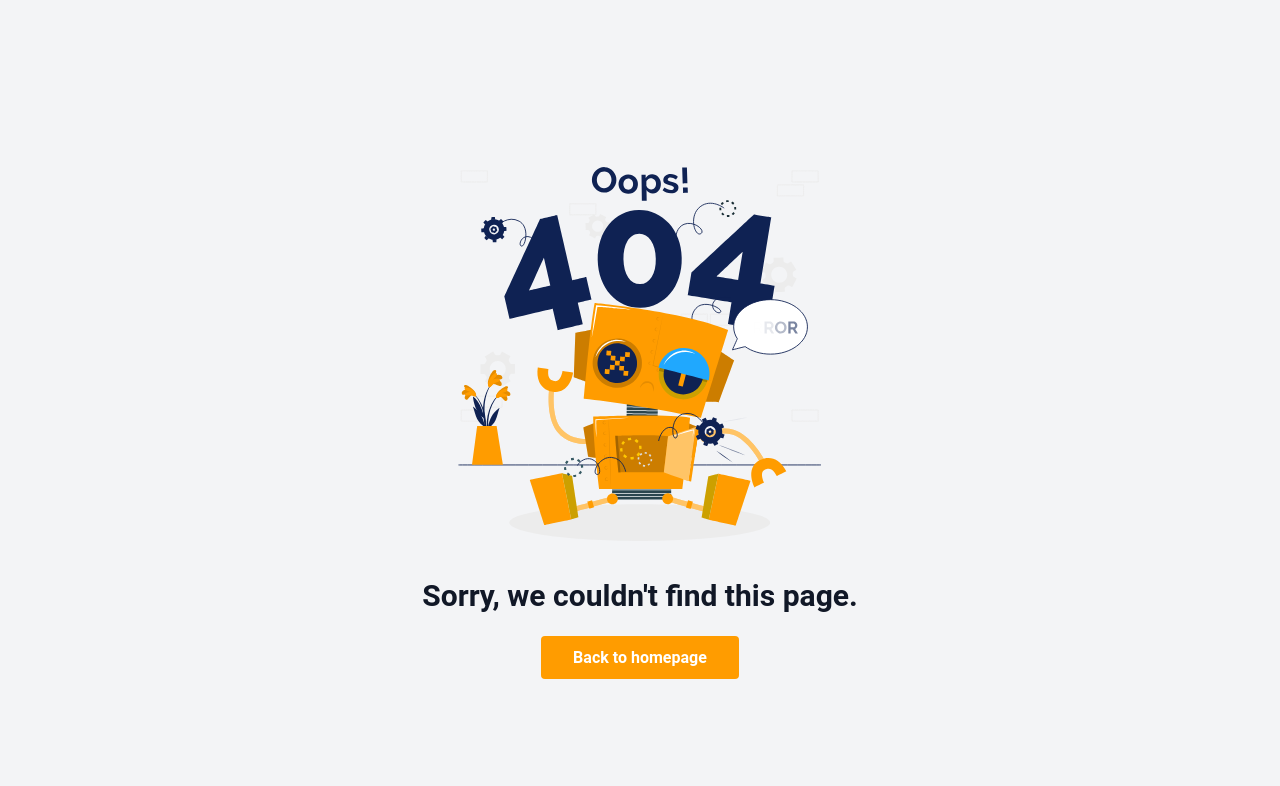
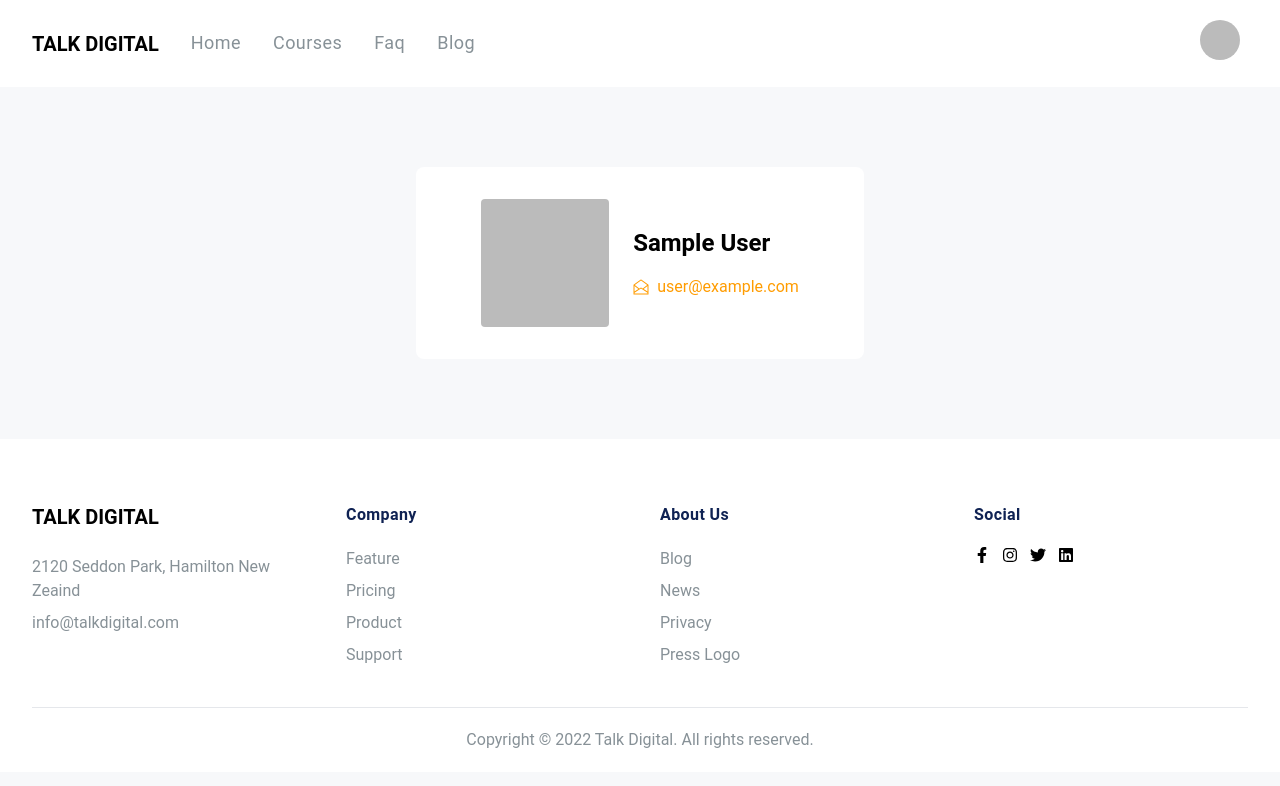
Before and after one commit to nwebpro/talk-digital-client, a React (Create React App) app: page /profile in a window 1280 px wide. Shown: the top 786 px of the page. Built offline with nearby package versions, Linux system fonts and the light colour scheme; no server answers; sample sign-in values are in the browser's storage.

Commit message:
profile page component added

```diff
--- a/src/components/Header/Navbar.jsx
+++ b/src/components/Header/Navbar.jsx
@@ -258,6 +258,10 @@ const Navbar = () => {
                                                 </NavLink>
                                             </li>
                                             <li>
+                                                {
+                                                    user?.uid ?
+                                                    <div className='hidden'></div>
+                                                     :
                                                      <Link
                                                         to="/login"
                                                         aria-label="Login"
@@ -266,6 +270,7 @@ const Navbar = () => {
                                                         >
                                                         Login <HiArrowNarrowRight className='w-5 h-5 ml-2 inline-flex'   />
                                                     </Link>
+                                                }
                                             </li>
                                         </ul>
                                     </nav>
--- a/src/index.css
+++ b/src/index.css
@@ -13,6 +13,5 @@ body {
 .dropdown:hover .dropdown-menu {
   display: block;
   left: -110px;
-  top: 50px;
-  right: 0;
+  top: 42px;
 }
--- a/src/pages/Login/Login.jsx
+++ b/src/pages/Login/Login.jsx
@@ -41,6 +41,7 @@ const Login = () => {
         providerLogin(googleProvider)
         .then(result => {
             toast.success('Google Login Success!', {autoClose: 500})
+            navigate(from, {replace: true})
         })
         .error(error => {
             toast.error(error.message, {autoClose: 500})
@@ -51,6 +52,7 @@ const Login = () => {
         providerLogin(githubProvider)
         .then(result => {
             toast.success('Github Login Success!', {autoClose: 500})
+            navigate(from, {replace: true})
         })
         .error(error => {
             toast.error(error.message, {autoClose: 500})
--- /dev/null
+++ b/src/pages/Profile/Profile.jsx
@@ -0,0 +1,26 @@
+import React, { useContext } from 'react'
+import { AuthContext } from '../../context/AuthProvider';
+
+const Profile = () => {
+    const { user } = useContext(AuthContext)
+    return (
+        <div className='mx-auto lg:container px-5 py-10 lg:py-20'>
+            <div className="max-w-md mx-auto p-8 flex justify-center items-center sm:space-x-6 bg-white rounded-lg">
+                <div className="flex-shrink-0 w-full mb-6 h-44 sm:h-32 sm:w-32 sm:mb-0">
+                    <img src={user?.photoURL} alt="" className="object-cover object-center w-full h-full rounded dark:bg-gray-500" />
+                </div>
+                <div className="flex flex-col space-y-4">
+                    <h2 className="text-2xl font-semibold">{user?.displayName}</h2>
+                    <span className="flex items-center space-x-2 text-theme-default">
+                        <svg xmlns="http://www.w3.org/2000/svg" viewBox="0 0 512 512" aria-label="Email address" className="w-4 h-4">
+                            <path fill="currentColor" d="M274.6,25.623a32.006,32.006,0,0,0-37.2,0L16,183.766V496H496V183.766ZM464,402.693,339.97,322.96,464,226.492ZM256,51.662,454.429,193.4,311.434,304.615,256,268.979l-55.434,35.636L57.571,193.4ZM48,226.492,172.03,322.96,48,402.693ZM464,464H48V440.735L256,307.021,464,440.735Z"></path>
+                        </svg>
+                        <span className="dark:text-gray-400">{user?.email}</span>
+                    </span>
+                </div>
+            </div>
+        </div>
+    );
+};
+
+export default Profile;
--- a/src/pages/Register/Register.jsx
+++ b/src/pages/Register/Register.jsx
@@ -57,6 +57,7 @@ const Register = () => {
         providerLogin(googleProvider)
         .then(result => {
             toast.success('Google Login Success!', {autoClose: 500})
+            navigate('/')
         })
         .error(error => {
             toast.error(error.message, {autoClose: 500})
@@ -67,6 +68,7 @@ const Register = () => {
         providerLogin(githubProvider)
         .then(result => {
             toast.success('Github Login Success!', {autoClose: 500})
+            navigate('/')
         })
         .error(error => {
             toast.error(error.message, {autoClose: 500})
--- a/src/route/Route.js
+++ b/src/route/Route.js
@@ -7,6 +7,7 @@ import Courses from "../pages/Courses/Courses"
 import ErrorPage from "../pages/ErrorPage/ErrorPage"
 import Home from "../pages/Home/Home"
 import Login from "../pages/Login/Login"
+import Profile from "../pages/Profile/Profile"
 import Register from "../pages/Register/Register"
 import PrivateRoute from "./PrivateRoute"
 
@@ -51,6 +52,14 @@ export const router = createBrowserRouter([
                 )
             },
             {
+                path: '/profile',
+                element: (
+                    <PrivateRoute>
+                        <Profile />
+                    </PrivateRoute>
+                )
+            },
+            {
                 path: '/login',
                 element: <Login />
             },
```
Lines whose indentation alone changed are shown as unchanged.
